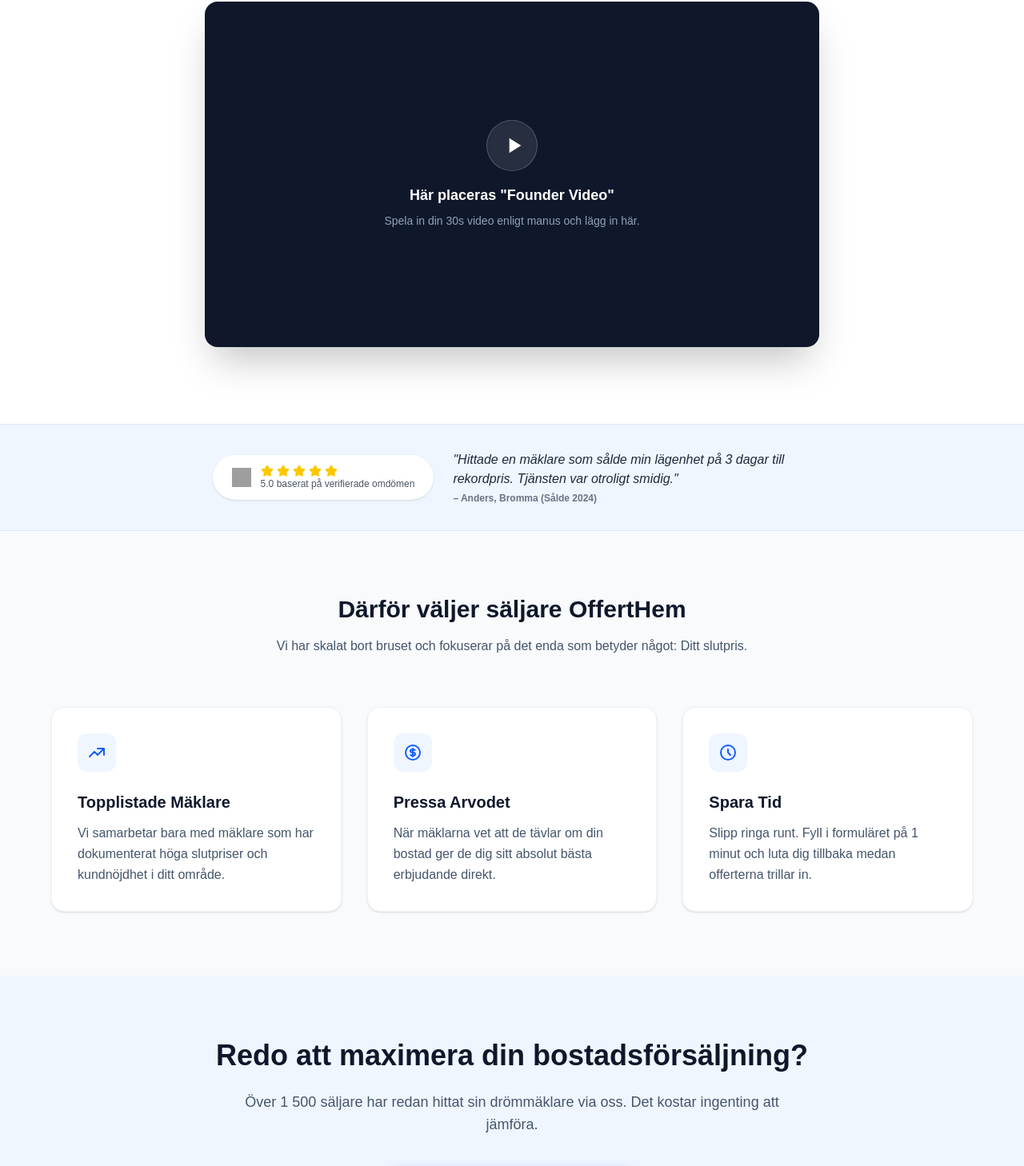
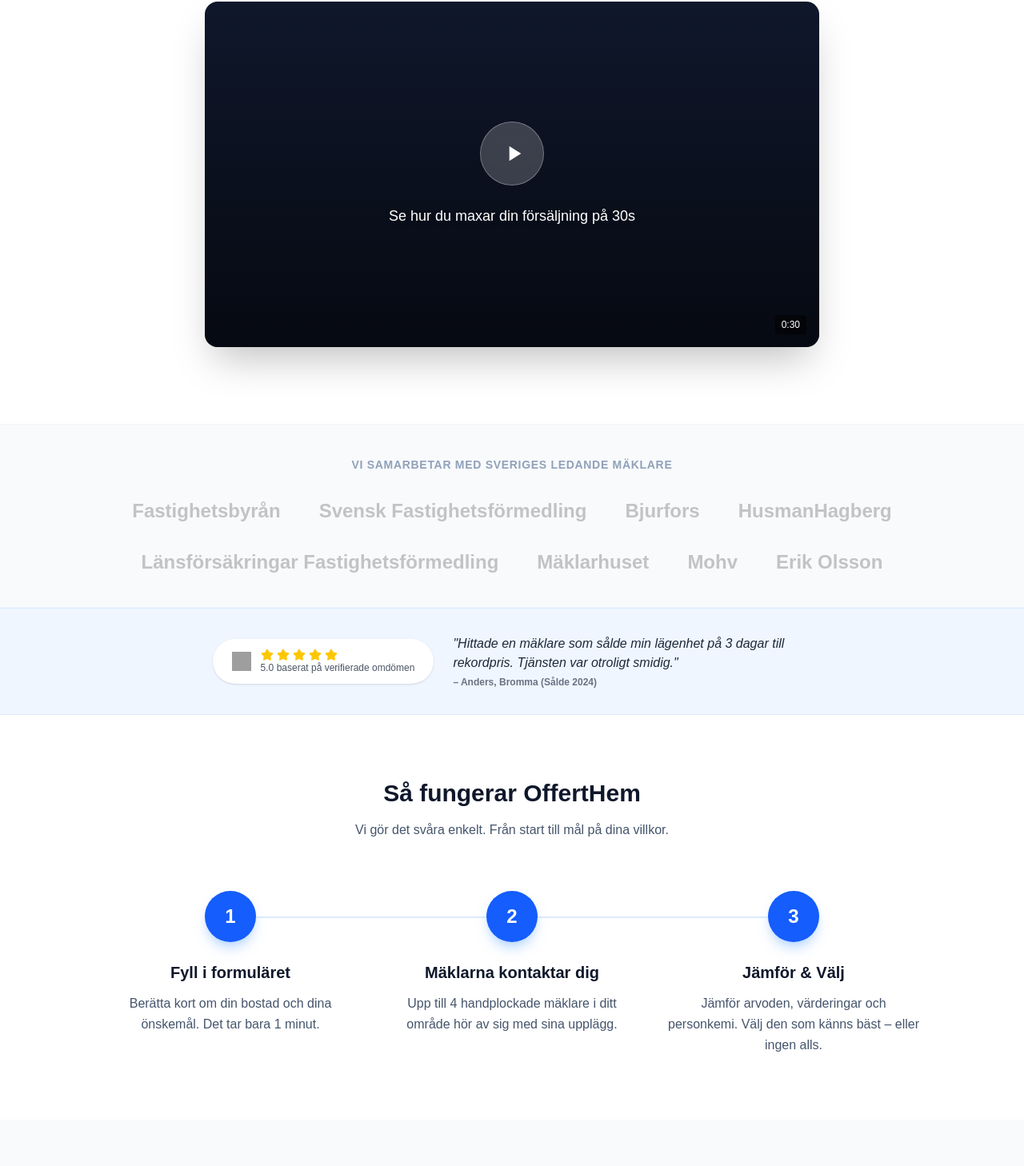
Before and after one commit to erik687/offerthem-web, a Next.js app: page / in a window 1280 px wide. Shown: the part 640-2098 px from the top of the page at 80% size. Built offline with nearby package versions, Linux system fonts and the light colour scheme; grey boxes are pictures that could not be loaded.

Commit message:
feat: Add Steps, Logos and FAQ sections inspired by competitors

```diff
--- a/app/page.tsx
+++ b/app/page.tsx
@@ -1,5 +1,8 @@
 import { MainCTA } from "@/components/MainCTA";
 import { TrustSection } from "@/components/TrustSection";
+import { StepsSection } from "@/components/StepsSection";
+import { BrokerLogos } from "@/components/BrokerLogos";
+import { FAQSection } from "@/components/FAQSection";
 
 export default function Home() {
   return (
@@ -49,20 +52,27 @@
 
         {/* Video Placeholder (To be replaced with Lo-Fi Video) */}
         <div className="mt-16 container mx-auto px-4">
-          <div className="max-w-3xl mx-auto bg-slate-900 rounded-2xl aspect-video relative flex items-center justify-center shadow-2xl">
-            <div className="text-center text-white p-6">
-              <div className="w-16 h-16 bg-white/10 rounded-full flex items-center justify-center mx-auto mb-4 backdrop-blur-sm border border-white/20">
-                <svg className="w-8 h-8 ml-1" fill="currentColor" viewBox="0 0 24 24"><path d="M8 5v14l11-7z" /></svg>
+          <div className="max-w-3xl mx-auto bg-slate-900 rounded-2xl aspect-video relative flex items-center justify-center shadow-2xl overflow-hidden group cursor-pointer">
+            {/* Fake Video Thumb / Overlay */}
+            <div className="absolute inset-0 bg-gradient-to-t from-black/60 to-transparent flex flex-col items-center justify-center">
+              <div className="w-20 h-20 bg-white/20 rounded-full flex items-center justify-center backdrop-blur-sm border border-white/30 group-hover:scale-110 transition-transform duration-300">
+                <svg className="w-8 h-8 ml-1 text-white" fill="currentColor" viewBox="0 0 24 24"><path d="M8 5v14l11-7z" /></svg>
               </div>
-              <p className="font-semibold text-lg">Här placeras "Founder Video"</p>
-              <p className="text-sm text-slate-400 mt-2">Spela in din 30s video enligt manus och lägg in här.</p>
+              <p className="mt-6 text-white font-medium text-lg drop-shadow-md">Se hur du maxar din försäljning på 30s</p>
             </div>
+            <div className="absolute bottom-4 right-4 bg-black/50 px-2 py-1 rounded text-white text-xs backdrop-blur-md">0:30</div>
           </div>
         </div>
       </section>
 
+      {/* Broker Logos (Trusted Partners) */}
+      <BrokerLogos />
+
       {/* Social Proof (Trust Section) */}
       <TrustSection />
+
+      {/* How it Works (Steps) */}
+      <StepsSection />
 
       {/* Value Props Grid */}
       <section className="py-20 bg-slate-50">
@@ -108,6 +118,9 @@
         </div>
       </section>
 
+      {/* FAQ Section */}
+      <FAQSection />
+
       {/* CTA Section */}
       <section className="py-20 bg-blue-50 text-slate-900">
         <div className="container mx-auto px-4 text-center">
@@ -124,6 +137,11 @@
       {/* Footer */}
       <footer className="py-12 bg-slate-900 text-slate-400 border-t border-slate-800">
         <div className="container mx-auto px-4 text-center">
+          <div className="flex justify-center gap-6 mb-8 text-sm font-medium">
+            <a href="#" className="hover:text-white transition-colors">Om oss</a>
+            <a href="#" className="hover:text-white transition-colors">Integritetspolicy</a>
+            <a href="#" className="hover:text-white transition-colors">Kontakta oss</a>
+          </div>
           <p>© {new Date().getFullYear()} OffertHem. Alla rättigheter reserverade.</p>
         </div>
       </footer>
--- /dev/null
+++ b/components/BrokerLogos.tsx
@@ -0,0 +1,28 @@
+"use client";
+
+// Using text representation for logos to avoid external image dependencies breaking or looking bad without real assets.
+// In a real scenario, you would replace these with actual SVG logos.
+export const BrokerLogos = () => {
+    const brokers = [
+        "Fastighetsbyrån", "Svensk Fastighetsförmedling", "Bjurfors", "HusmanHagberg",
+        "Länsförsäkringar Fastighetsförmedling", "Mäklarhuset", "Mohv", "Erik Olsson"
+    ];
+
+    return (
+        <section className="py-10 border-y border-slate-100 bg-slate-50 overflow-hidden">
+            <div className="container mx-auto px-4">
+                <p className="text-center text-sm font-semibold text-slate-400 uppercase tracking-wider mb-8">
+                    Vi samarbetar med Sveriges ledande mäklare
+                </p>
+
+                <div className="flex flex-wrap justify-center items-center gap-x-12 gap-y-8 opacity-60 grayscale hover:grayscale-0 transition-all duration-500">
+                    {brokers.map((broker) => (
+                        <span key={broker} className="text-xl md:text-2xl font-bold text-slate-400 hover:text-slate-700 cursor-default select-none">
+                            {broker}
+                        </span>
+                    ))}
+                </div>
+            </div>
+        </section>
+    );
+};
--- /dev/null
+++ b/components/FAQSection.tsx
@@ -0,0 +1,59 @@
+"use client";
+
+import { useState } from "react";
+import { ChevronDown, ChevronUp } from "lucide-react";
+
+export const FAQSection = () => {
+    const faqs = [
+        {
+            q: "Kostar det något att använda OffertHem?",
+            a: "Nej, tjänsten är helt kostnadsfri för dig som ska sälja. Mäklarna betalar en avgift för att få chansen att presentera sig för dig."
+        },
+        {
+            q: "Binder jag mig till något?",
+            a: "Absolut inte. Du bestämmer helt själv om du vill gå vidare med någon av mäklarna vi föreslår eller inte."
+        },
+        {
+            q: "Hur många offerter får jag?",
+            a: "Vanligtvis matchar vi dig med 2-4 mäklare som är experter på ditt område. Det brukar vara lagom för att få en bra jämförelse utan att det blir rörigt."
+        },
+        {
+            q: "Varför ska jag jämföra mäklare?",
+            a: "Arvoden och slutpriser kan skilja sig kraftigt. Genom att jämföra säkerställer du att du får bäst betalt till rimligast villkor."
+        }
+    ];
+
+    return (
+        <section className="py-20 bg-slate-50">
+            <div className="container mx-auto px-4 max-w-3xl">
+                <h2 className="text-3xl font-bold text-slate-900 mb-12 text-center">Vanliga frågor</h2>
+                <div className="space-y-4">
+                    {faqs.map((item, i) => (
+                        <FAQItem key={i} question={item.q} answer={item.a} />
+                    ))}
+                </div>
+            </div>
+        </section>
+    );
+};
+
+const FAQItem = ({ question, answer }: { question: string, answer: string }) => {
+    const [isOpen, setIsOpen] = useState(false);
+
+    return (
+        <div className="bg-white rounded-xl border border-slate-200 overflow-hidden">
+            <button
+                onClick={() => setIsOpen(!isOpen)}
+                className="w-full flex items-center justify-between p-6 text-left hover:bg-slate-50 transition-colors"
+            >
+                <span className="font-semibold text-slate-900">{question}</span>
+                {isOpen ? <ChevronUp className="w-5 h-5 text-slate-400" /> : <ChevronDown className="w-5 h-5 text-slate-400" />}
+            </button>
+            {isOpen && (
+                <div className="p-6 pt-0 text-slate-600 leading-relaxed border-t border-slate-100 mt-2">
+                    {answer}
+                </div>
+            )}
+        </div>
+    );
+};
--- /dev/null
+++ b/components/StepsSection.tsx
@@ -0,0 +1,50 @@
+"use client";
+
+export const StepsSection = () => {
+    const steps = [
+        {
+            num: "1",
+            title: "Fyll i formuläret",
+            desc: "Berätta kort om din bostad och dina önskemål. Det tar bara 1 minut."
+        },
+        {
+            num: "2",
+            title: "Mäklarna kontaktar dig",
+            desc: "Upp till 4 handplockade mäklare i ditt område hör av sig med sina upplägg."
+        },
+        {
+            num: "3",
+            title: "Jämför & Välj",
+            desc: "Jämför arvoden, värderingar och personkemi. Välj den som känns bäst – eller ingen alls."
+        }
+    ];
+
+    return (
+        <section className="py-20 bg-white">
+            <div className="container mx-auto px-4">
+                <div className="text-center mb-16">
+                    <h2 className="text-3xl font-bold text-slate-900 mb-4">Så fungerar OffertHem</h2>
+                    <p className="text-slate-600 max-w-2xl mx-auto">
+                        Vi gör det svåra enkelt. Från start till mål på dina villkor.
+                    </p>
+                </div>
+
+                <div className="grid md:grid-cols-3 gap-8 max-w-5xl mx-auto relative">
+
+                    {/* Connector Line (Desktop only) */}
+                    <div className="hidden md:block absolute top-8 left-[16%] right-[16%] h-0.5 bg-blue-100 z-0" />
+
+                    {steps.map((step, i) => (
+                        <div key={i} className="relative z-10 flex flex-col items-center text-center">
+                            <div className="w-16 h-16 bg-blue-600 text-white rounded-full flex items-center justify-center text-2xl font-bold mb-6 shadow-lg shadow-blue-200">
+                                {step.num}
+                            </div>
+                            <h3 className="text-xl font-bold text-slate-900 mb-3">{step.title}</h3>
+                            <p className="text-slate-600 leading-relaxed max-w-xs">{step.desc}</p>
+                        </div>
+                    ))}
+                </div>
+            </div>
+        </section>
+    );
+};
```
